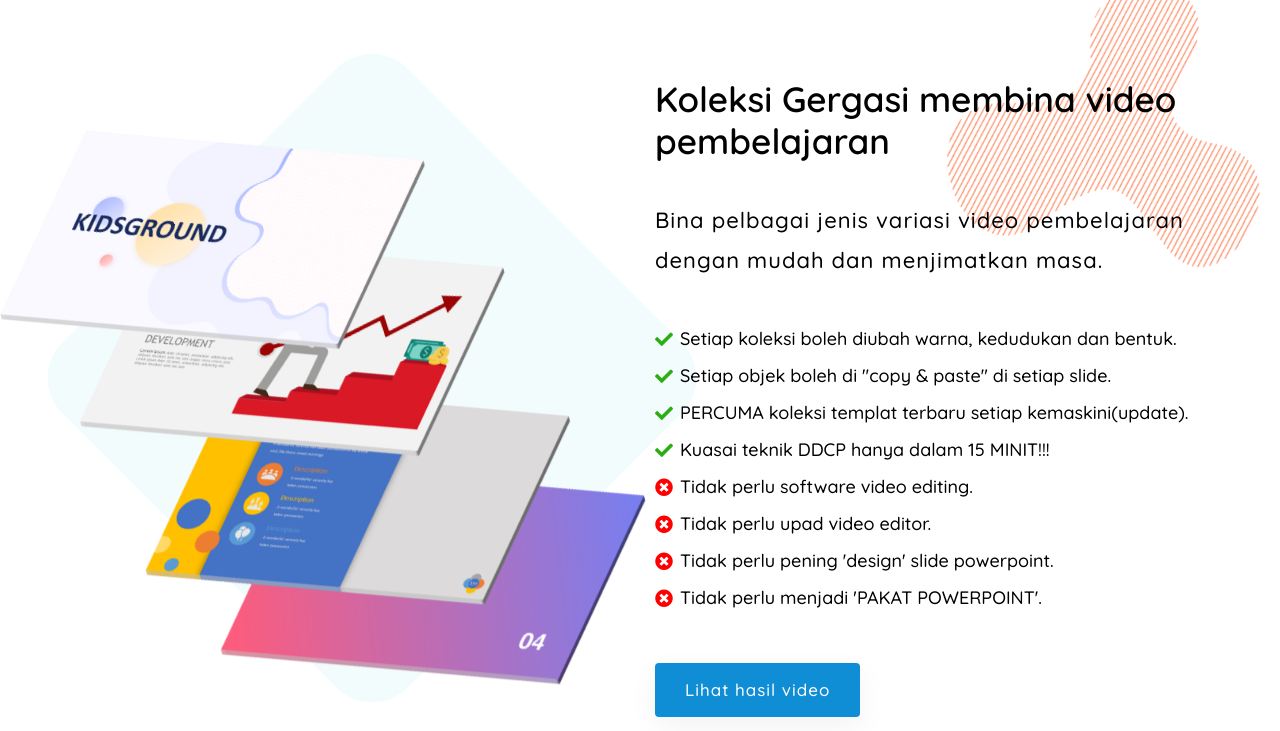
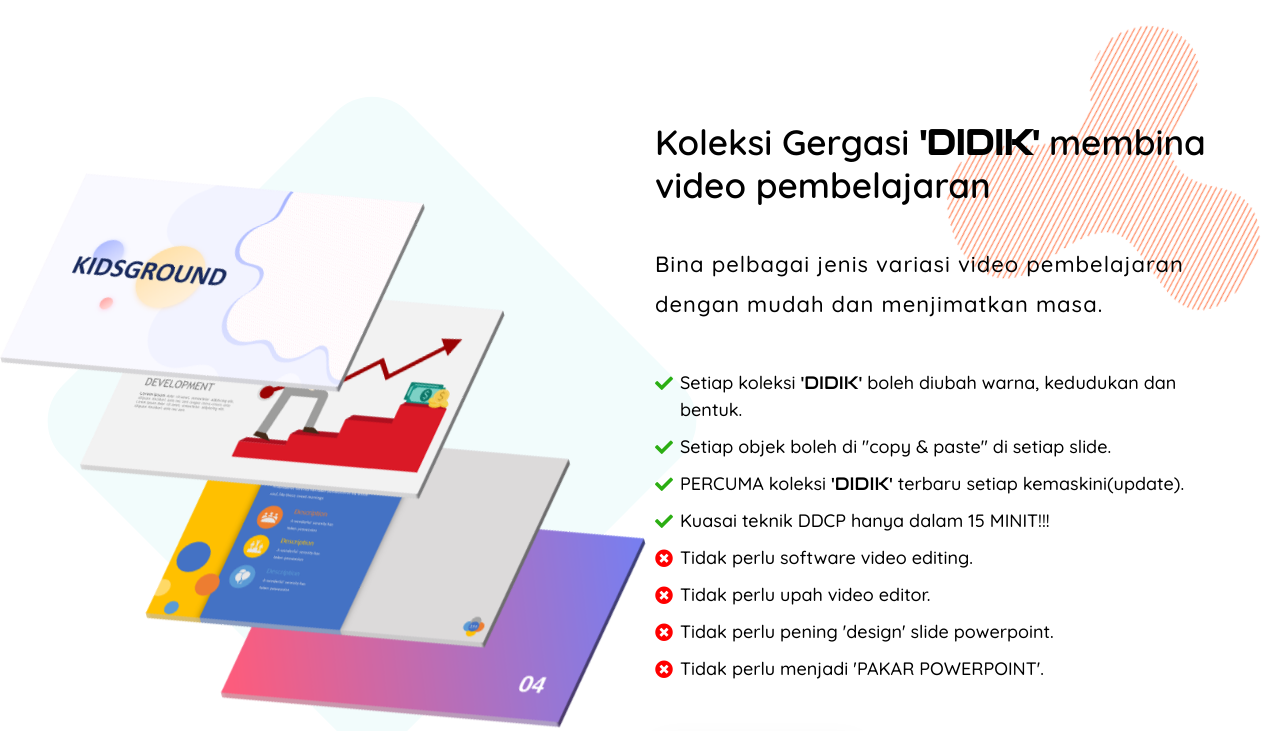
Before and after one commit to MSSArtK0d3r/HumaniLearningWeb, a plain HTML site: page index.html in a window 1280 px wide. Shown: the part 1702-2433 px from the top of the page. Drawn offline with Linux system fonts and the light colour scheme.

Commit message:
v1.0.13-Ray
Complete copywritind adjustment

```diff
--- a/assets/css/style.css
+++ b/assets/css/style.css
@@ -22,6 +22,7 @@
         01.COMMON css
 ===========================*/
 @import url('https://fonts.googleapis.com/css2?family=Quicksand:wght@300;400;500;600;700&display=swap');
+@import url('https://fonts.googleapis.com/css2?family=Audiowide&display=swap');
 
 body {
   font-family: "Quicksand", sans-serif;
@@ -3093,4 +3094,7 @@ p {
 .video-container { position: relative; padding-bottom: 56.25%; padding-top: 0px; height: 0; overflow: hidden; }
 
 .video-container iframe, .video-container object, .video-container embed { position: absolute; top: 0; left: 0; width: 100%; height: 100%; }
+.didik-text-logo{
+  font-family: 'Audiowide', cursive;
+}
 /*# sourceMappingURL=style.css.map */
--- a/index.html
+++ b/index.html
@@ -87,8 +87,8 @@
                     <div class="col-lg-6">
                         <div class="banner-content">
                             <h2 class="title wow fadeInUp" data-wow-duration="1.3s" data-wow-delay="0.2s" style="color: black;">Bina video modul pembelajaran <span style="color:#3657aa;">MUDAH</span> dan <span style="color:#2bae13;">PANTAS</span></h2>
-                            <p class="wow fadeInUp" data-wow-duration="1.3s" data-wow-delay="0.6s" style="color: black;">Hasilkan video pembelajaran yang menarik dengan menggunakan <b>POWERPOINT</b></p>
-                            <p class="wow fadeInUp" data-wow-duration="1.3s" data-wow-delay="0.6s" style="color: black;">Hanya dengan DDCP (drag and drop, copy and paste) kita boleh membina video menarik dalam masa kurang dari 30 minit</p>
+                            <p class="wow fadeInUp" data-wow-duration="1.3s" data-wow-delay="0.6s" style="color: black;">Hasilkan video pembelajaran dengan koleksi '<span class="didik-text-logo">DIDIK</span>' slides <b>POWERPOINT</b> sahaja. </p>
+                            <p class="wow fadeInUp" data-wow-duration="1.3s" data-wow-delay="0.6s" style="color: black;">Hanya dengan DDCP (drag and drop, copy and paste) bina video yang memukau student anda dan memaksimakan lagi fokus semasa PDPR.</p>
 
                             <ul class="download-btn">
                                 <!-- <li>
@@ -230,7 +230,7 @@
                 <div class="col-lg-6">
                     <div class="section-title text-center">
                         <!-- <p class="sub-title">Kami mendengar keluhan mereka</p> -->
-                        <h2 class="title">Mengapa Koleksi Gergasi</h2>
+                        <h2 class="title">Mengapa Koleksi Gergasi <br><span class="didik-text-logo">'DIDIK'</span></h2>
                     </div>
                 </div>
             </div>
@@ -310,19 +310,19 @@
                         <div class="powerful-tools-content mt-50">
                             <div class="section-title">
                                 <!-- <p class="sub-title">Providing Best Services</p> -->
-                                <h2 class="title">Koleksi Gergasi membina video pembelajaran</h2>
+                                <h2 class="title">Koleksi Gergasi <span class="didik-text-logo">'DIDIK'</span> membina video pembelajaran</h2>
                             </div>
                             <div class="powerful-content-wrapper">
                                 <p>Bina pelbagai jenis variasi video pembelajaran dengan mudah dan menjimatkan masa.</p>
                                 <ul class="content-list">
-                                    <li><i class="fas fa-check"></i> Setiap koleksi boleh diubah warna, kedudukan dan bentuk. </li>
+                                    <li><i class="fas fa-check"></i> Setiap koleksi <span class="didik-text-logo">'DIDIK'</span> boleh diubah warna, kedudukan dan bentuk. </li>
                                     <li><i class="fas fa-check"></i> Setiap objek boleh di "copy & paste" di setiap slide.</li>
-                                    <li><i class="fas fa-check"></i> PERCUMA koleksi templat terbaru setiap kemaskini(update).</li>
+                                    <li><i class="fas fa-check"></i> PERCUMA koleksi <span class="didik-text-logo">'DIDIK'</span> terbaru setiap kemaskini(update).</li>
                                     <li><i class="fas fa-check"></i> Kuasai teknik DDCP hanya dalam 15 MINIT!!!</li>
                                     <li><i class="fas fa-times-circle timesRed"></i> Tidak perlu software video editing.</li>
-                                    <li><i class="fas fa-times-circle timesRed"></i> Tidak perlu upad video editor.</li>
+                                    <li><i class="fas fa-times-circle timesRed"></i> Tidak perlu upah video editor.</li>
                                     <li><i class="fas fa-times-circle timesRed"></i> Tidak perlu pening 'design' slide powerpoint.</li>
-                                    <li><i class="fas fa-times-circle timesRed"></i> Tidak perlu menjadi 'PAKAT POWERPOINT'.</li>
+                                    <li><i class="fas fa-times-circle timesRed"></i> Tidak perlu menjadi 'PAKAR POWERPOINT'.</li>
                                 </ul>
                                 <a href="#hasil" class="main-btn main-btn-2" style="font-size: 17px;letter-spacing: 1px;">Lihat hasil video</a>
                             </div>
@@ -385,7 +385,7 @@
                             </div>
                         </div>
                         <div class="discover-content">
-                            <p>Panduan cara penggunaan dan pembinaan video tersedia. Reka bentuk baru boleh di update secara atas talian dan ianya percuma seumur hidup. Bantuan dan cadangan boleh di lakukan di group Telegram khas.</p>
+                            <p>Koleksi <span class="didik-text-logo">'DIDIK'</span> terbaru boleh di kemas kini secara atas talian (<span class="didik-text-logo">DIDIK</span> <strong>AutoUpdate</strong>) dan ianya percuma seumur hidup. Bantuan dan cadangan boleh dilakukan di group Telegram khas.</p>
                             <!-- <a href="#" class="main-btn main-btn-2">Learn More</a> -->
                         </div>
                     </div>
@@ -535,7 +535,7 @@
                 <div class="col-lg-12">
                     <div class="section-title text-center">
                         <!-- <p class="sub-title">Dapatkan PERCUMA</p> -->
-                        <h2 class="title" style="margin-bottom:20px;">Video Modul Pembelajaran</h2>
+                        <h2 class="title" style="margin-bottom:20px;">Video Modul Pembelajaran <span class="didik-text-logo">'DIDIK'</span></h2>
                         <div class="video-container"><iframe width="700" height="400" src="https://www.youtube.com/embed/HIq5gEpWh0M" frameborder="0" allow="accelerometer; autoplay; clipboard-write; encrypted-media; gyroscope; picture-in-picture" allowfullscreen></iframe></div>
                     </div>
                 </div>
@@ -553,7 +553,7 @@
                 <div class="col-lg-6">
                     <div class="section-title text-center">
                         <p class="sub-title">Dapatkan PERCUMA</p>
-                        <h2 class="title">Starter Pack</h2>
+                        <h2 class="title">Starter Pack <span class="didik-text-logo">'DIDIK'</span></h2>
                         <a href="#" class="main-btn main-btn-2" style="margin-top: 10px;font-size: 17px;letter-spacing: 1px;">Download Starter Pack</a>
                     </div>
                 </div>
@@ -793,8 +793,9 @@
                 <div class="row">
                     <div class="col-lg-7">
                         <div class="download-content">
-                            <h2 class="title">Dapatkan Koleksi Gergasi Sekarang</h2>
-                            <p>Hanya dengan RM50.00 SAHAJA, anda boleh miliki koleksi gergasi ini. Download serta merta selepas membuat pembayaran</p>
+                            <h2 class="title">Dapatkan Koleksi Gergasi <span class="didik-text-logo">'DIDIK'</span> Sekarang</h2>
+                            <p>Dengan hanya RM129.00 sahaja, anda boleh miliki koleksi gergasi <span class="didik-text-logo">'DIDIK'</span>. Download serta merta selepas membuat pembayaran.</p>
+                            <p style="font-size: 17px;letter-spacing: 0;">Khas kepada guru-guru luar biasa SAHAJA !!! gunakan kupon diskaun kod <strong style="letter-spacing: 2px;">KAMIGURULUARBIASA</strong> untuk dapatkan potongan harga LUAR BIASA!!!</p>
                             <a href="#" class="main-btn main-btn-2" style="margin-top: 10px;letter-spacing: 2px;font-size: 20px;text-transform: uppercase;">Miliki Sekarang</a>
                         </div>
                     </div>
```
